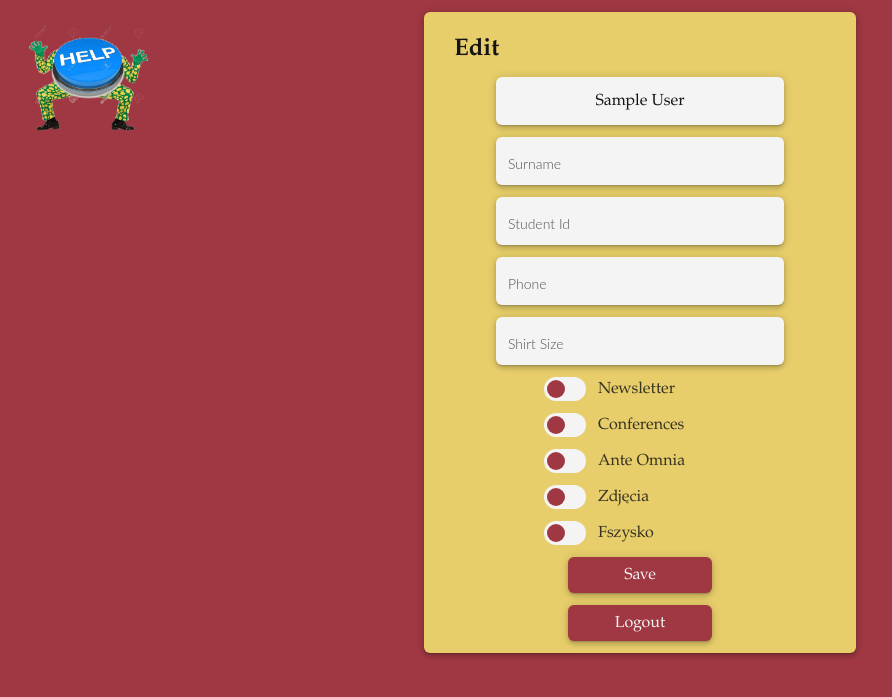
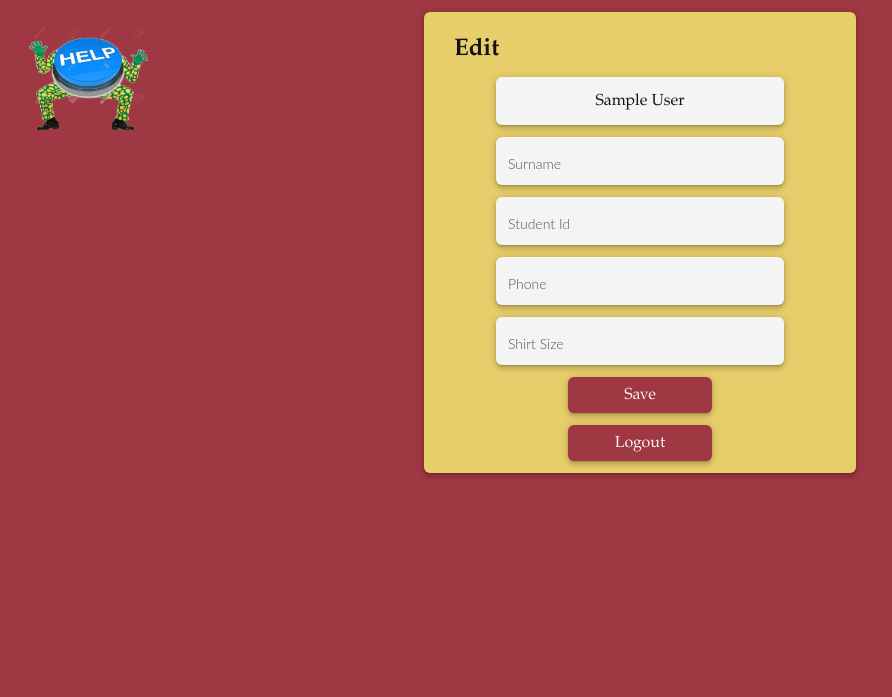
Before and after one commit to KMSUJ/lada, a Flask app: page /fellow/edit in a window 1280 px wide. Shown: the top 697 px of the page, without its empty margins (0-892 px from the left). Run offline with Flask 2, Linux system fonts and the light colour scheme; the visitor is signed in with stand-in values (Sample User, id 1); data comes from the database, SQL or seed files in the repository.

Commit message:
remove newsletter switches, as they are unused and misleading

```diff
--- a/lada/fellow/forms.py
+++ b/lada/fellow/forms.py
@@ -51,12 +51,6 @@ class EditForm(FlaskForm):
     shirt = StringField('Shirt Size')
     submit = SubmitField('Save')
 
-    wycinek = BooleanField('Newsletter')
-    cnfrnce = BooleanField('Conferences')
-    anteomnia = BooleanField('Ante Omnia')
-    fotki = BooleanField('Zdjęcia')
-    fszysko = BooleanField('Fszysko')
-
     def __init__(self, original_studentid, *args, **kwargs):
         super(EditForm, self).__init__(*args, **kwargs)
         self.original_studentid = original_studentid
--- a/lada/fellow/routes.py
+++ b/lada/fellow/routes.py
@@ -254,11 +254,6 @@ def edit():
         current_user.studentid = form.studentid.data
         current_user.phone = form.phone.data
         current_user.shirt = form.shirt.data
-        current_user.set_newsletter(NEWS_WYCINEK, form.wycinek.data)
-        current_user.set_newsletter(NEWS_CONFERENCE, form.cnfrnce.data)
-        current_user.set_newsletter(NEWS_ANTEOMNIA, form.anteomnia.data)
-        current_user.set_newsletter(NEWS_PHOTO, form.fotki.data)
-        current_user.set_newsletter(NEWS_FSZYSKO, form.fszysko.data)
         db.session.commit()
         flash('Your changes have been saved.')
         return redirect(url_for('fellow.edit'))
@@ -268,11 +263,6 @@ def edit():
         form.studentid.data = current_user.studentid
         form.phone.data = current_user.phone
         form.shirt.data = current_user.shirt
-        form.wycinek.data = current_user.check_newsletter(NEWS_WYCINEK)
-        form.cnfrnce.data = current_user.check_newsletter(NEWS_CONFERENCE)
-        form.anteomnia.data = current_user.check_newsletter(NEWS_ANTEOMNIA)
-        form.fotki.data = current_user.check_newsletter(NEWS_PHOTO)
-        form.fszysko.data = current_user.check_newsletter(NEWS_FSZYSKO)
     return render_template('fellow/edit.html', form=form)
 
 
--- a/lada/templates/fellow/edit.html
+++ b/lada/templates/fellow/edit.html
@@ -12,11 +12,6 @@
         {{ f.textfield(form.phone) }}
         {{ f.textfield(form.shirt) }}
 
-        {{ f.switchfield(form.wycinek) }}
-        {{ f.switchfield(form.cnfrnce) }}
-        {{ f.switchfield(form.anteomnia) }}
-        {{ f.switchfield(form.fotki) }}
-        {{ f.switchfield(form.fszysko) }}
         {{ form.submit() }}
         <div class="break"></div>
         <a class="button" href="{{ url_for('fellow.logout') }}">Logout</a>
```
